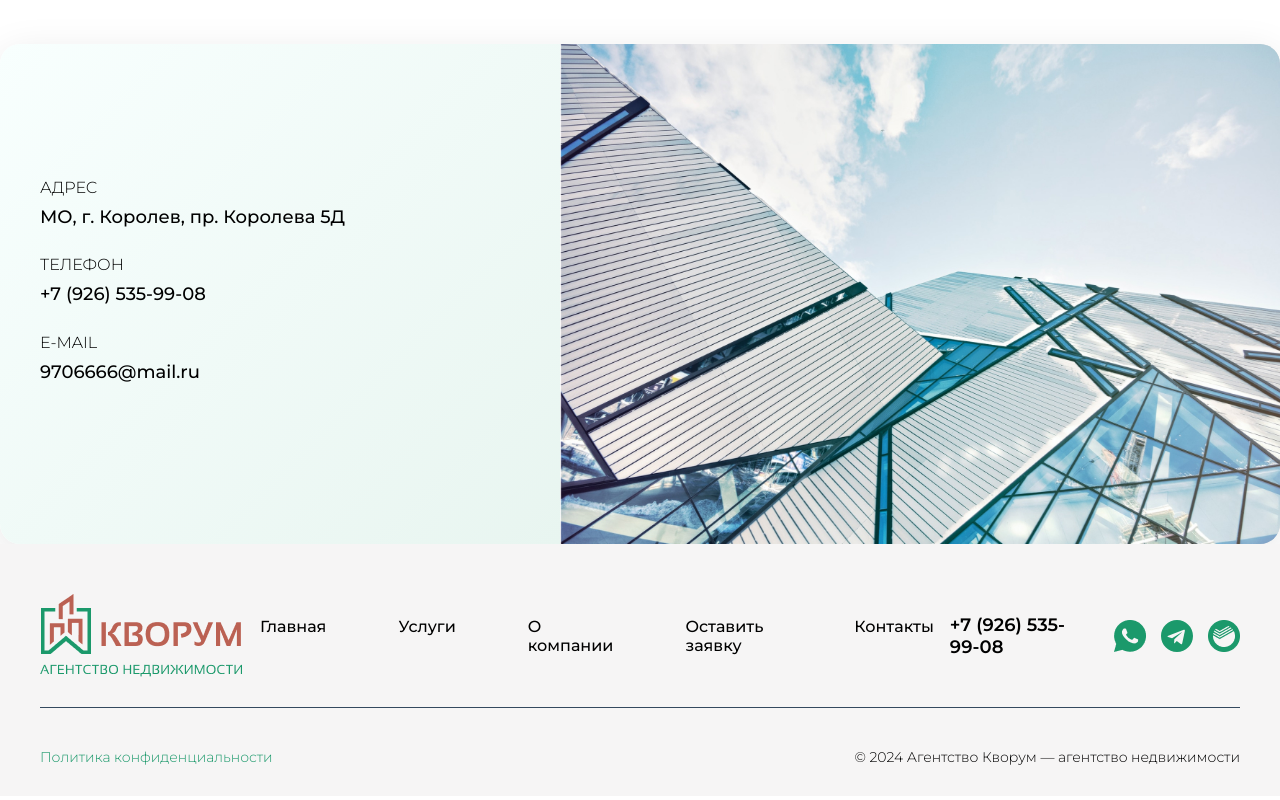
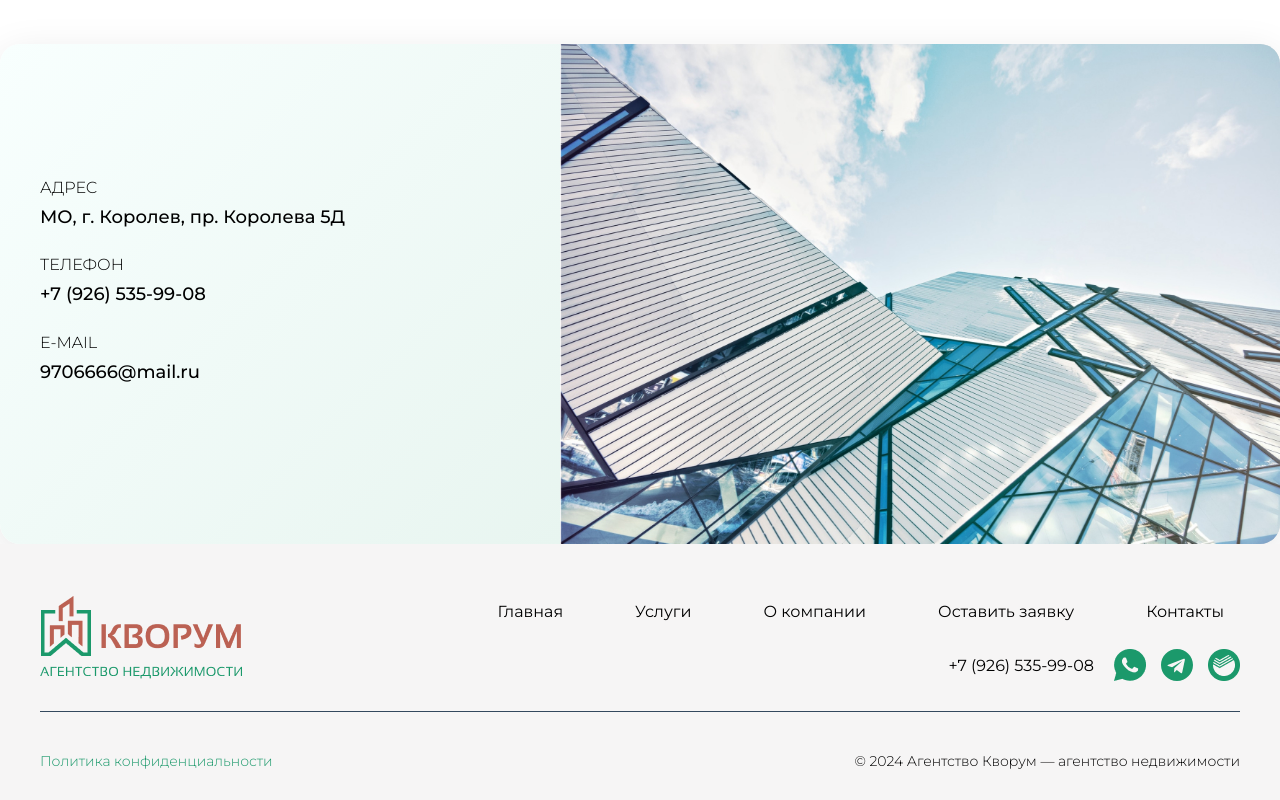
Before and after one commit to AskarovNurmuhammad/-, a plain HTML site: page index.html in a window 1280 px wide. Shown: the part 4395-5195 px from the top of the page. Drawn offline with nearby package versions, Linux system fonts and the light colour scheme; a web font is replaced by a local one.

Commit message:
res edit

```diff
--- a/index.css
+++ b/index.css
@@ -875,6 +875,7 @@ nav a:hover {
   margin-bottom: 40px;
   padding-bottom: 30px;
   border-bottom: 1px solid #34495e;
+  overflow-x: hidden; /* Horizontal scrollni oldini olish */
 }
 
 .footer-logo-section {
@@ -919,7 +920,7 @@ nav a:hover {
   color: rgba(0, 0, 0, 1);
   text-decoration: none;
   font-size: 16px;
-  font-weight: 500;
+  font-weight: 400;
   transition: color 0.3s ease;
   position: relative;
 }
@@ -946,12 +947,14 @@ nav a:hover {
 .footer-contact {
   display: flex;
   align-items: center;
+  justify-content: end;
   gap: 20px;
+  right: 0;
 }
 
 .footer-phone {
-  font-size: 18px;
-  font-weight: 600;
+  font-size: 16 px;
+  font-weight: 400;
   color: rgba(0, 0, 0, 1);
   text-decoration: none;
 }
--- a/index.html
+++ b/index.html
@@ -435,10 +435,10 @@
       <div class="footer-container">
         <div class="footer-top">
           <div class="footer-logo-section">
-            <!-- Logo placeholder - replace with your logo -->
             <img src="images/Лого.png" alt="Кворум" />
           </div>
 
+          <div style="display: flex; gap: 20px; flex-direction: column">
             <nav class="footer-nav">
               <a href="#home">Главная</a>
               <a href="#services">Услуги</a>
@@ -452,9 +452,10 @@
                 >+7 (926) 535-99-08</a
               >
               <div class="footer-social">
-              <img src="images/Vector.png" alt="" />
+                <img src="images/Vector.png" alt="watt" />
                 <img src="images/Vector.svg" alt="" />
                 <img src="images/Vector1.png" alt="" />
+              </div>
             </div>
           </div>
         </div>
```
Lines whose indentation alone changed are shown as unchanged.
